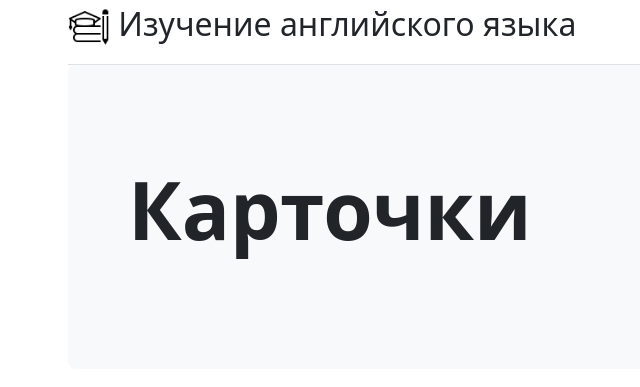
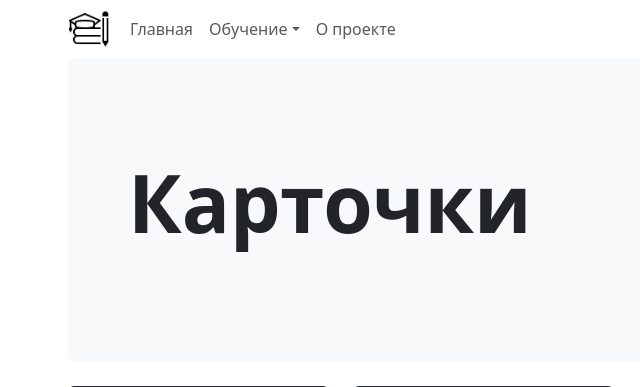
Before and after one commit to seriy755/learn-english-site, a Django app: page /cards in a window 1280 px wide. Shown: the top 387 px of the page, without its empty margins (14-654 px from the left). Run offline with Django 4.2, Linux system fonts and the light colour scheme; some libraries are stand-ins or nearby versions.

Commit message:
Add navigation

```diff
--- a/learn_english_site/views.py
+++ b/learn_english_site/views.py
@@ -1,4 +1,4 @@
-from django.shortcuts import render, redirect
+from django.shortcuts import render
 from django.core.cache import cache
 from .words_work import get_words, write_word
 from .work_cards import get_cards
--- a/templates/base_page.html
+++ b/templates/base_page.html
@@ -8,17 +8,34 @@
     <!-- CSS -->
     <link href="{% static 'bootstrap.min.css' %}" rel="stylesheet">
     <link rel="shortcut icon" href="{% static 'favicon.ico' %}"/>
+    <script src="https://code.jquery.com/jquery-3.5.1.slim.min.js" integrity="sha384-DfXdz2htPH0lsSSs5nCTpuj/zy4C+OGpamoFVy38MVBnE+IbbVYUew+OrCXaRkfj" crossorigin="anonymous"></script>
+<script src="https://cdn.jsdelivr.net/npm/bootstrap@4.5.3/dist/js/bootstrap.bundle.min.js" integrity="sha384-ho+j7jyWK8fNQe+A12Hb8AhRq26LrZ/JpcUGGOn+Y7RsweNrtN/tE3MoK7ZeZDyx" crossorigin="anonymous"></script>
 </head>
 <body>
 <main>
     <div class="container">
-        <header class="border-bottom">
-            <a href="/" class="d-flex align-items-center mb-3 mb-md-0 me-md-auto text-dark text-decoration-none">
-                <div class="fs-2 mb-3">
-                    <img src="{% static 'education.png' %}" alt="Изучение английского языка" width="42" height="42"/>
-                    <span>Изучение английского языка</span>
+        <header>
+            <nav class="navbar navbar-expand-lg navbar-light bg-white">
+                <img src="{% static 'education.png' %}" alt="Изучение английского языка" width="42" height="42"/>
+                <div class="container-fluid">
+                        <ul class="navbar-nav nav-pills me-auto mb-2 mb-lg-0">
+                            <li class="nav-item active">
+                                <a class="nav-link" aria-current="page" href="/">Главная</a>
+                            </li>
+                            <li class="nav-item dropdown">
+                                <a class="nav-link dropdown-toggle" data-toggle="dropdown" href="/" role="button" aria-expanded="false">Обучение</a>
+                                <div class="dropdown-menu">
+                                    <a class="dropdown-item" aria-current="page" href="/vocabulary">Словарь</a>
+                                    <a class="dropdown-item" aria-current="page" href="#">Учебные материалы</a>
+                                    <a class="dropdown-item" aria-current="page" href="/cards">Карточки</a>
+                                </div>
+                            </li>
+                            <li class="nav-item">
+                                <a class="nav-link" href="#">О проекте</a>
+                            </li>
+                        </ul>
                 </div>
-            </a>
+            </nav>
         </header>
         <div class="p-5 mb-4 bg-light rounded-3" id="title-box">
             <div class="container-fluid py-5">
```
Also changed, not shown: templates/About.html (added).
